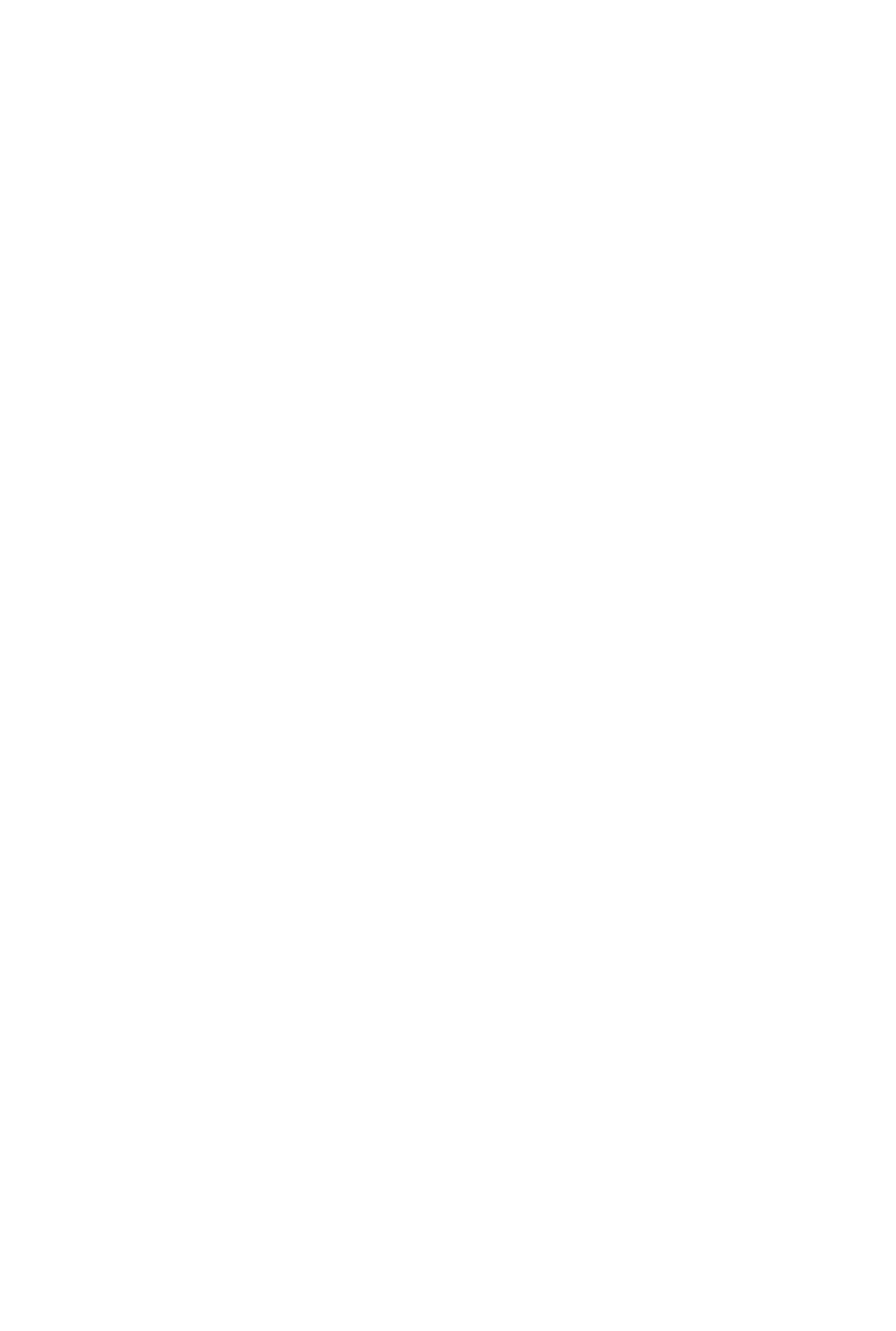
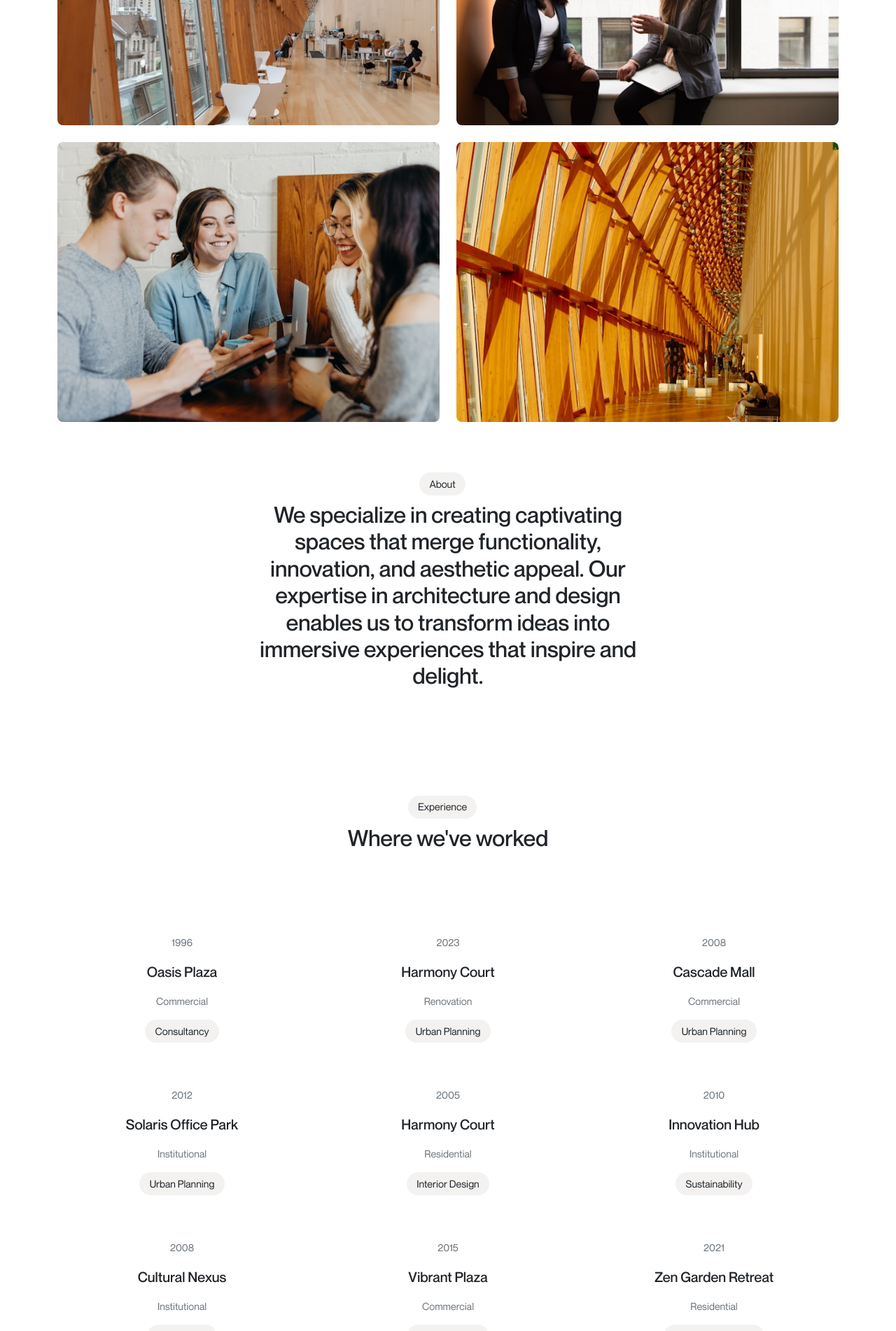
Before and after one commit to federicaarosio/vue-ohstudio, a Vue app: page /about in a window 1280 px wide. Shown: the part 880-2782 px from the top of the page at 70% size. Before the commit the page ends 800 px from the top, so only its background shows below. Built offline with nearby package versions, Linux system fonts and the light colour scheme.

Commit message:
added AboutPage

```diff
--- a/src/pages/AboutPage.vue
+++ b/src/pages/AboutPage.vue
@@ -1,13 +1,267 @@
-<template lang="">
-    <h2>
-        AboutPage
-    </h2>
+<template>
+    <section class="section fadeup mt-5">
+        <div class="container">
+            <div class="row fadeup fade-delay">
+                <div class="col-12 col-md-7 mx-auto">
+                    <h1 class="text-center custom-fs-big mb-5 pt-5">
+                        Hey, we are ArchiDesign Vision studio
+                    </h1>
+                </div>
+            </div>
+            <div class="row fadeup fade-delay">
+                <div
+                    class="col-7 mx-auto d-flex flex-wrap justify-content-center align-items-center fs-2 custom-mb-big">
+                    <div class="me-3 text-center">
+                        your architectural partner
+                    </div>
+                </div>
+            </div>
+        </div>
+    </section>
+    <section class="section fadeup mb-5">
+        <div class="container">
+            <div class="row">
+                <div v-for='image in imagesList' class="col-12 col-md-6 mb-4 position-relative">
+                    <img :src="image.url" :alt="image.label" class="rounded-3 w-100">
+                </div>
+            </div>
+        </div>
+    </section>
+    <section class="section fadeup ">
+        <div class="container">
+            <div class="row fadeup fade-delay">
+                <div class="col-12 mx-auto d-flex flex-wrap justify-content-center align-items-center custom-fs-small">
+                    <div class="custom-badge me-3 text-center mb-2">
+                        About
+                    </div>
+                </div>
+            </div>
+            <div class="row mb-5">
+                <div class="col-12 col-md-7 mx-auto mb-5 px-5 pb-5">
+                    <h2 class="text-center fs-2 fadeup fade-delay">
+                        We specialize in creating captivating spaces that merge functionality, innovation, and aesthetic
+                        appeal. Our expertise in architecture and design enables us to transform ideas into immersive
+                        experiences that inspire and delight.
+                    </h2>
+                </div>
+            </div>
+        </div>
+    </section>
+    <section class="section fadeup ">
+        <div class="container">
+            <div class="row fadeup fade-delay">
+                <div class="col-12 mx-auto d-flex flex-wrap justify-content-center align-items-center custom-fs-small">
+                    <div class="custom-badge me-3 text-center mb-2">
+                        Experience
+                    </div>
+                </div>
+            </div>
+            <div class="row mb-3">
+                <div class="col-12 col-md-7 mx-auto mb-5 px-5 pb-5">
+                    <h2 class="text-center fs-2 fadeup fade-delay">
+                        Where we've worked
+                    </h2>
+                </div>
+            </div>
+        </div>
+    </section>
+    <section class="section fadeup ">
+        <div class="container">
+            <div class="row fadeup fade-delay text-center">
+
+                <div v-for="project in projectsList"
+                    class="col-4 d-flex flex-column align-items-center justify-content-center mb-5">
+                    <div class="date custom-fs-small mb-3 text-secondary">
+                        {{ project.date }}
+                    </div>
+                    <div class="project-name fs-5 fw-medium mb-3">
+                        {{ project.name }}
+                    </div>
+                    <div class="project-type custom-fs-small mb-3 text-secondary">
+                        {{ project.type }}
+                    </div>
+
+                    <div class="custom-badge text-center mb-2 custom-fs-small mb-3">
+                        {{ project.badge }}
+                    </div>
+                </div>
+
+            </div>
+        </div>
+    </section>
+    <section class="section fadeup ">
+        <div class="container">
+            <div class="row mb-5">
+                <div class="col-12 col-md-5 mx-auto mb-5 p-5">
+                    <h2 class="text-center fs-1 fadeup fade-delay">
+                        Let's work together.
+                    </h2>
+                    <h2 class="text-center fs-1 fadeup fade-delay">
+                        <router-link to="/contact">Get in touch.</router-link>
+                    </h2>
+                </div>
+            </div>
+        </div>
+    </section>
 </template>
 <script>
+import ContactPage from './ContactPage.vue';
+
 export default {
-    name: 'AboutPage'
+    name: 'HomePage',
+    data() {
+        return {
+            imagesList: [
+                {
+                    url: '/images/img7.jpg',
+                    label: 'office'
+                },
+                {
+                    url: '/images/img8.jpg',
+                    label: 'people working'
+                },
+                {
+                    url: '/images/img9.jpg',
+                    label: 'people working'
+                },
+                {
+                    url: '/images/img10.jpg',
+                    label: 'office'
+                },
+            ],
+            projectsList: [
+                {
+                    name: 'Oasis Plaza',
+                    date: '1996',
+                    type: 'Commercial',
+                    badge: 'Consultancy'
+                },
+                {
+                    name: 'Harmony Court',
+                    date: '2023',
+                    type: 'Renovation',
+                    badge: 'Urban Planning'
+                },
+                {
+                    name: 'Cascade Mall',
+                    date: '2008',
+                    type: 'Commercial',
+                    badge: 'Urban Planning'
+                },
+                {
+                    name: 'Solaris Office Park',
+                    date: '2012',
+                    type: 'Institutional',
+                    badge: 'Urban Planning'
+                },
+                {
+                    name: 'Harmony Court',
+                    date: '2005',
+                    type: 'Residential',
+                    badge: 'Interior Design'
+                },
+                {
+                    name: 'Innovation Hub',
+                    date: '2010',
+                    type: 'Institutional',
+                    badge: 'Sustainability'
+                },
+                {
+                    name: 'Cultural Nexus',
+                    date: '2008',
+                    type: 'Institutional',
+                    badge: 'Restoration'
+                },
+                {
+                    name: 'Vibrant Plaza',
+                    date: '2015',
+                    type: 'Commercial',
+                    badge: 'Event Planning'
+                },
+                {
+                    name: 'Zen Garden Retreat',
+                    date: '2021',
+                    type: 'Residential',
+                    badge: 'Landscape Design'
+                },
+                {
+                    name: 'Future Forward Center',
+                    date: '2019',
+                    type: 'Institutional',
+                    badge: 'Research and Development'
+                },
+                {
+                    name: 'Urban Oasis',
+                    date: '2003',
+                    type: 'Commercial',
+                    badge: 'Sustainability'
+                },
+                {
+                    name: 'Heritage Heights',
+                    date: '1999',
+                    type: 'Residential',
+                    badge: 'Conservation'
+                }
+            ]
+        }
+    },
+
+    mounted() {
+
+        window.onload = function () {
+            window.scrollTo(0, 0);
+        }
+
+        const observerOptions = {
+            root: null,
+            threshold: 0,
+            rootMargin: '0px 0px 0px 0px'
+        };
+
+        const observer = new IntersectionObserver(entries => {
+            entries.forEach(entry => {
+                if (entry.isIntersecting) {
+                    entry.target.classList.add('in-view');
+                    observer.unobserve(entry.target);
+                }
+            });
+        }, observerOptions);
+
+
+        const sections = Array.from(document.getElementsByClassName('section'));
+
+
+        sections.forEach(section => {
+            const fadeups = section.getElementsByClassName('fade-delay');
+            for (let count = 0; count < fadeups.length; count++) {
+                fadeups[count].setAttribute('style', 'transition-delay: ' + count * 0.5 + 's');
+            }
+            observer.observe(section);
+        });
+    },
+
 }
 </script>
-<style lang="">
+<style lang="scss" scoped>
+@use '../style/partials/variables' as *;
+.custom-label {
+    top: 20px;
+    left: 30px;
+    font-size: 1.2rem;
+}
 
+img {
+    height: 400px;
+    object-fit: cover;
+    object-position: center;
+}
+
+a {
+    text-decoration: none;
+    color: $text-color;
+
+    &:hover {
+        color: #999999;
+    }
+}
 </style>
```
